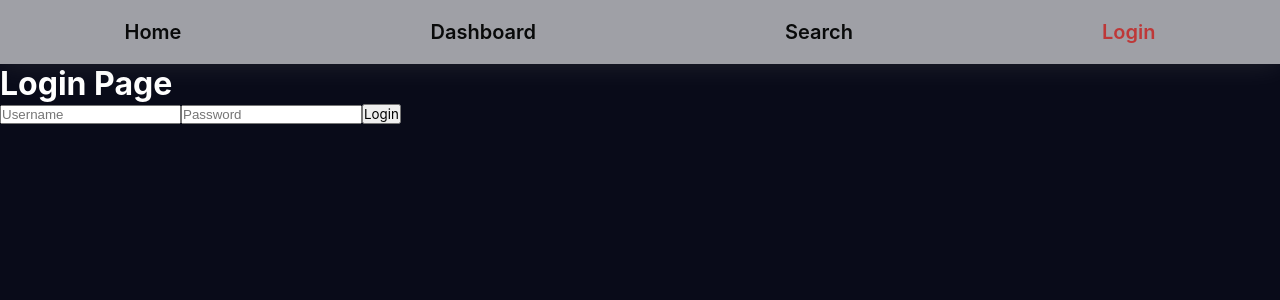
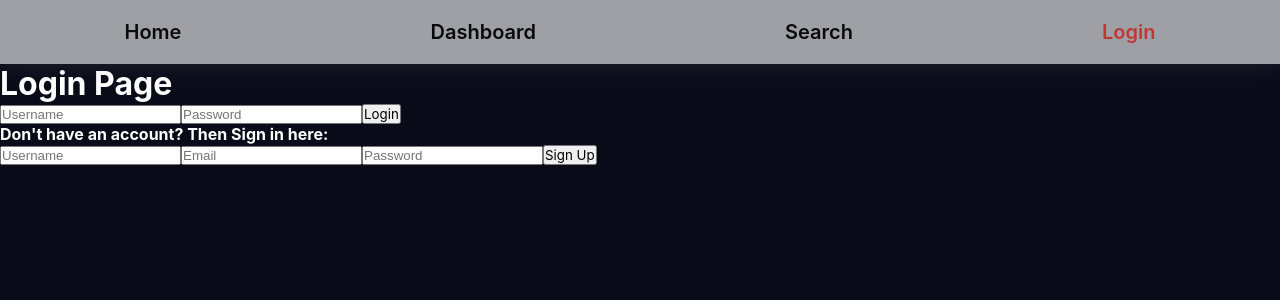
Before and after one commit to nerdboy626/poplogApp, a React (Vite) app in the folder popLog-app/: page /login in a window 1280 px wide. Shown: the top 300 px of the page. Built offline with nearby package versions, Linux system fonts and the light colour scheme.

Commit message:
feat(client): add basic signup functionality to login page

```diff
--- a/popLog-app/src/pages/Login.jsx
+++ b/popLog-app/src/pages/Login.jsx
@@ -7,11 +7,16 @@ const Login = () => {
   const navigate = useNavigate();
   const location = useLocation();
   const redirectPath = location.state?.path || "/";
+
+  const [loginUser, setLoginUser] = useState("");
+  const [loginPassword, setLoginPassword] = useState("");
+
   const [username, setUsername] = useState("");
+  const [email, setEmail] = useState("");
   const [password, setPassword] = useState("");
   const [error, setError] = useState("");
 
-  const handleSubmit = async (event) => {
+  const handleLogin = async (event) => {
     event.preventDefault();
     setError("");
 
@@ -19,7 +24,7 @@ const Login = () => {
       const res = await fetch("http://localhost:3500/api/auth/login", {
         method: "POST",
         headers: { "Content-Type": "application/json" },
-        body: JSON.stringify({ username, password }),
+        body: JSON.stringify({ username: loginUser, password: loginPassword }),
       });
 
       const data = await res.json();
@@ -37,15 +42,67 @@ const Login = () => {
       setError("Something went wrong. Please try again.");
     }
   };
+
+  const handleSignUp = async (event) => {
+    event.preventDefault();
+    setError("");
+
+    try {
+      const res = await fetch("http://localhost:3500/api/auth/signup", {
+        method: "POST",
+        headers: { "Content-Type": "application/json" },
+        body: JSON.stringify({ username, email, password }),
+      });
+
+      const data = await res.json();
+
+      if (!res.ok) {
+        setError(data.error || "Signup failed");
+        return;
+      }
+
+      // store user + token in context/localStorage
+      auth.login({ ...data.user, token: data.accessToken });
+      navigate(redirectPath, { replace: true });
+    } catch (err) {
+      console.error("Signup error: ", err);
+      setError("Something went wrong. Please try again.");
+    }
+  };
   return (
-    <div>
+    <div style={{ display: "flex", flexDirection: "column" }}>
       <h1>Login Page</h1>
-      <form onSubmit={handleSubmit}>
+      <form onSubmit={handleLogin}>
+        <input
+          type="text"
+          placeholder="Username"
+          value={loginUser}
+          onChange={(event) => setLoginUser(event.target.value)}
+          required
+        />
+        <input
+          type="password"
+          placeholder="Password"
+          value={loginPassword}
+          onChange={(event) => setLoginPassword(event.target.value)}
+          required
+        />
+        <button type="submit">Login</button>
+      </form>
+      <h4>Don't have an account? Then Sign in here:</h4>
+      <form onSubmit={handleSignUp}>
         <input
           type="text"
           placeholder="Username"
           value={username}
           onChange={(event) => setUsername(event.target.value)}
+          required
+        />
+        <input
+          type="text"
+          placeholder="Email"
+          value={email}
+          onChange={(event) => setEmail(event.target.value)}
           required
         />
         <input
@@ -55,7 +112,7 @@ const Login = () => {
           onChange={(event) => setPassword(event.target.value)}
           required
         />
-        <button type="submit">Login</button>
+        <button type="submit">Sign Up</button>
       </form>
 
       {error && <p style={{ color: "red" }}>{error}</p>}
```
